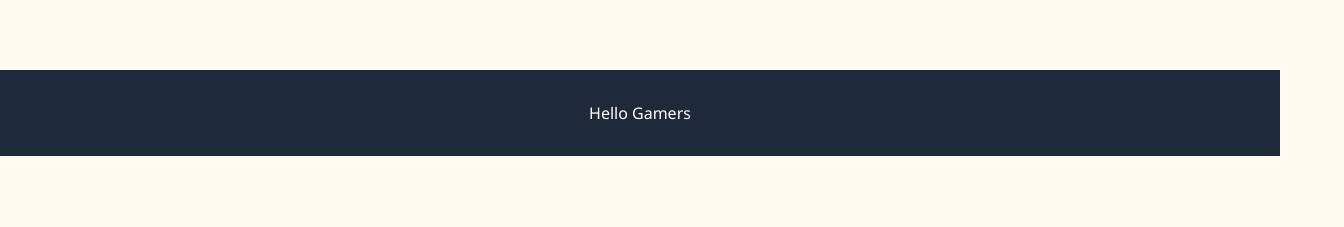
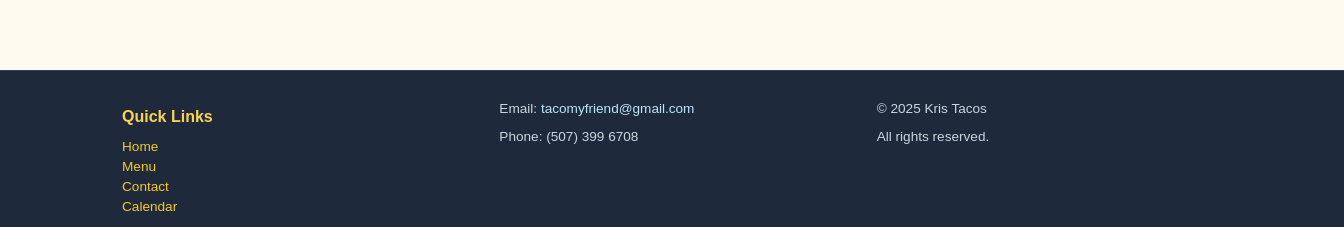
Before and after one commit to NikLopezGoes/TacoWebsite, a React (Vite) app in the folder frontend/: page /calendar in a window 1280 px wide. Shown: the part 806-1033 px from the top of the page, 1344 px wide, since content can reach past the window. Before the commit the page ends 962 px from the top, so only its background shows below. Built offline with nearby package versions, Linux system fonts and the light colour scheme; no server answers.

Commit message:
updating footer

```diff
--- a/frontend/src/components/footer.jsx
+++ b/frontend/src/components/footer.jsx
@@ -1,12 +1,28 @@
 import React from 'react';
-import '../css/footer.css'; // or a separate CSS file if needed
+import '../css/footer.css';
 import { Link } from 'react-router-dom';
 
 function Footer() {
   return (
-      <footer className="footer">
-        <p>Hello Gamers</p>
-      </footer>
+    <footer className="footer">
+      <div className="footer-content">
+        <div className="footer-section footer-links">
+          <h4 className="footer-heading">Quick Links</h4>
+          <Link to="/home" className="footer-link">Home</Link>
+          <Link to="/menu" className="footer-link">Menu</Link>
+          <Link to="/contact" className="footer-link">Contact</Link>
+          <Link to="/calendar" className="footer-link">Calendar</Link>
+        </div>
+        <div className="footer-section footer-contact">
+          <p>Email: <a href="mailto:tacomyfriend@gmail.com">tacomyfriend@gmail.com</a></p>
+          <p>Phone: (507) 399 6708</p>
+        </div>
+        <div className="footer-section footer-bottom">
+          <p>© 2025 Kris Tacos</p>
+          <p>All rights reserved.</p>
+        </div>
+      </div>
+    </footer>
   );
 }
 
--- a/frontend/src/components/navBar.jsx
+++ b/frontend/src/components/navBar.jsx
@@ -8,7 +8,6 @@
         <Link to="/home" className="homeButton">Home</Link>
         <Link to="/menu" className="menuButton">Menu</Link>
         <Link to="/contact" className="contactButton">Contact</Link>
-        {/* <Link to="/about" className="aboutButton">About</Link> */}
         <Link to="/calendar" className="calendarButton">Calendar</Link>
       </nav>
   );
--- a/frontend/src/css/contact.css
+++ b/frontend/src/css/contact.css
@@ -3,6 +3,9 @@
   margin: auto;
   padding: 20px;
   font-family: Arial, sans-serif;
+  background-color: #fff;
+  border-radius: 5%;
+  margin-top: 5%;
 }
 
 h2 {
--- a/frontend/src/css/footer.css
+++ b/frontend/src/css/footer.css
@@ -1,7 +1,78 @@
 .footer {
   background-color: #1e293b;
-  color: white;
-  padding: 1rem;
-  text-align: center;
-  margin-top: auto;
+  color: #f8fafc;
+  padding: 1rem 2rem;
+  font-family: 'Poppins', sans-serif;
+  border-top: 1px solid #334155;
+  width: 100%;
 }
+
+.footer-content {
+  display: flex;
+  justify-content: space-between;
+  flex-wrap: wrap;
+  max-width: 1100px;
+  margin: 0 auto;
+  gap: 2rem;
+}
+
+.footer-section {
+  flex: 1;
+  min-width: 200px;
+}
+
+.footer-heading {
+  font-size: 1rem;
+  margin-bottom: 0.5rem;
+  color: #fcd34d;
+}
+
+.footer-links {
+  display: flex;
+  flex-direction: column;
+  gap: 0.3rem;
+}
+
+.footer-link {
+  font-size: 0.85rem;
+  color: #facc15;
+  text-decoration: none;
+  font-weight: 500;
+  transition: color 0.2s ease;
+}
+
+.footer-link:hover {
+  color: #fde68a;
+}
+
+.footer-contact,
+.footer-bottom {
+  font-size: 0.85rem;
+  color: #cbd5e1;
+}
+
+.footer-contact a {
+  color: #bae6fd;
+  text-decoration: none;
+}
+
+.footer-contact a:hover {
+  text-decoration: underline;
+}
+
+/* Responsive */
+@media (max-width: 768px) {
+  .footer-content {
+    flex-direction: column;
+    align-items: center;
+    text-align: center;
+  }
+
+  .footer-links {
+    align-items: center;
+  }
+
+  .footer-link {
+    font-size: 0.9rem;
+  }
+}
```
